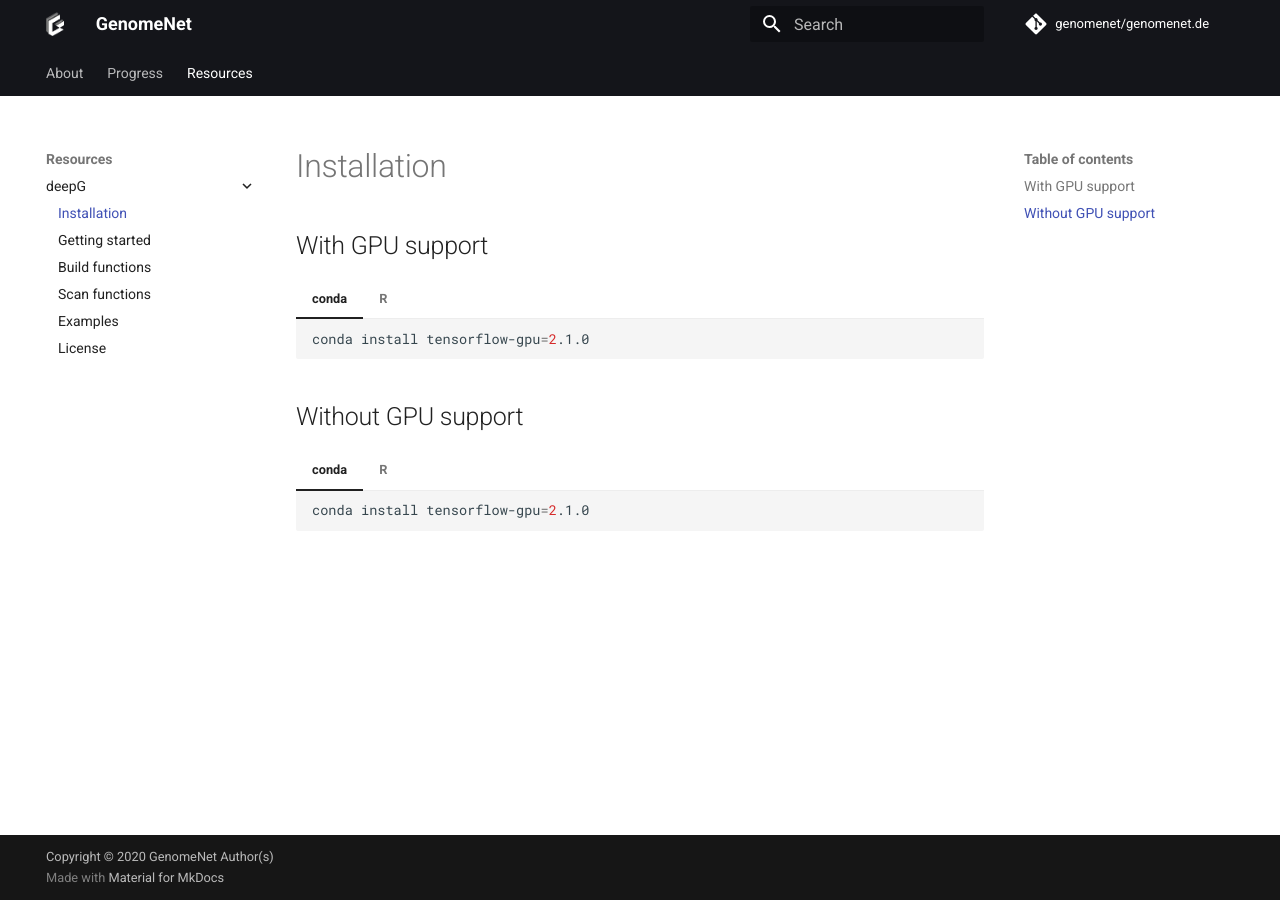
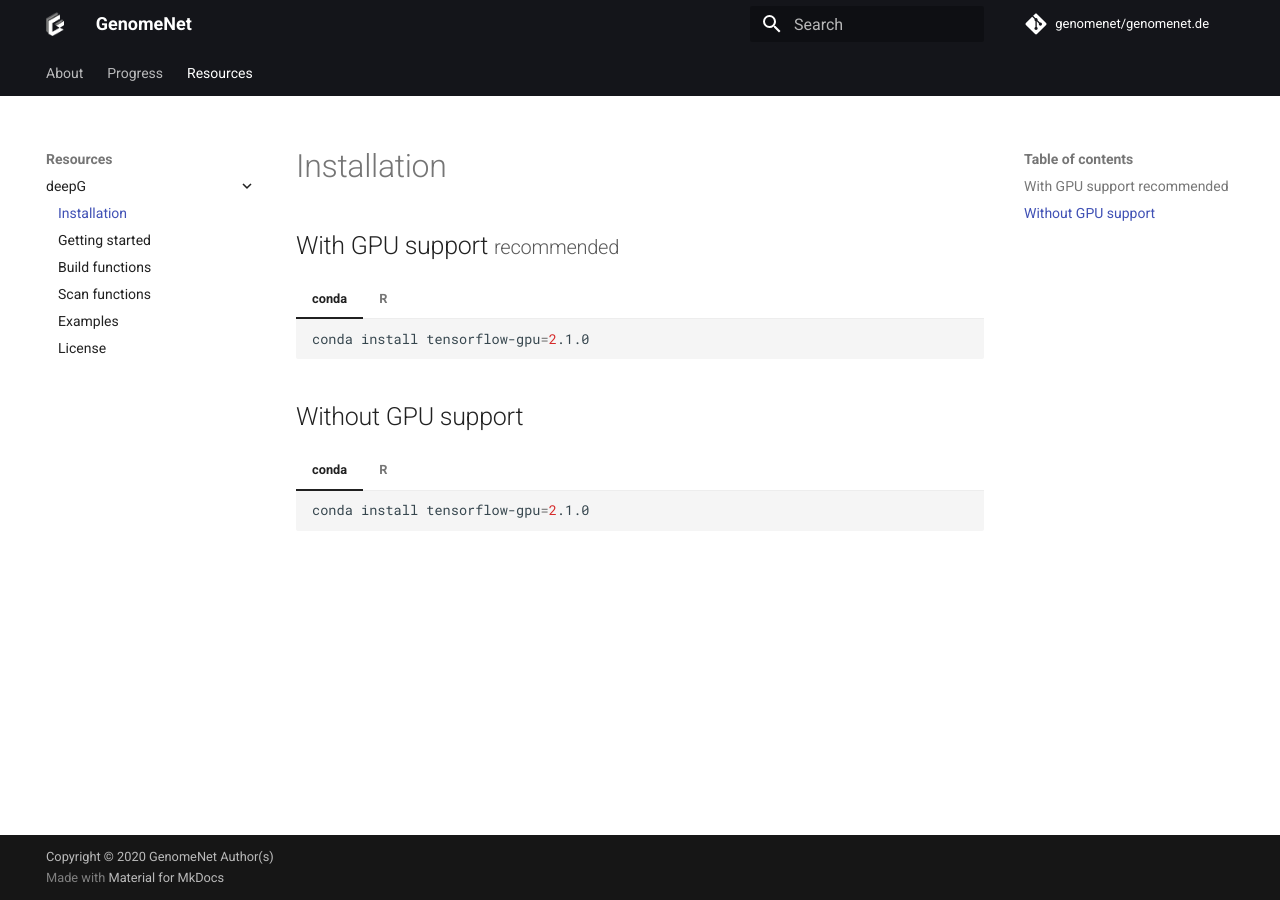
Before and after one commit to GenomeNet/genomenet.de, an MkDocs documentation site: the page built from docs/deepG/installation.md, in a window 1280 px wide. Built offline with MkDocs 1.6.1 and Material for MkDocs 9.7.7, drawn with Linux system fonts in a browser that asks for light colours; comment, search, counter and statistics services are not loaded.

Commit message:
Update installation.md

````diff
--- a/docs/deepG/installation.md
+++ b/docs/deepG/installation.md
@@ -1,7 +1,7 @@
 # Installation
 
 
-## With GPU support
+## With GPU support <small>recommended</small>
 
 === "conda"
     ``` bash
````
